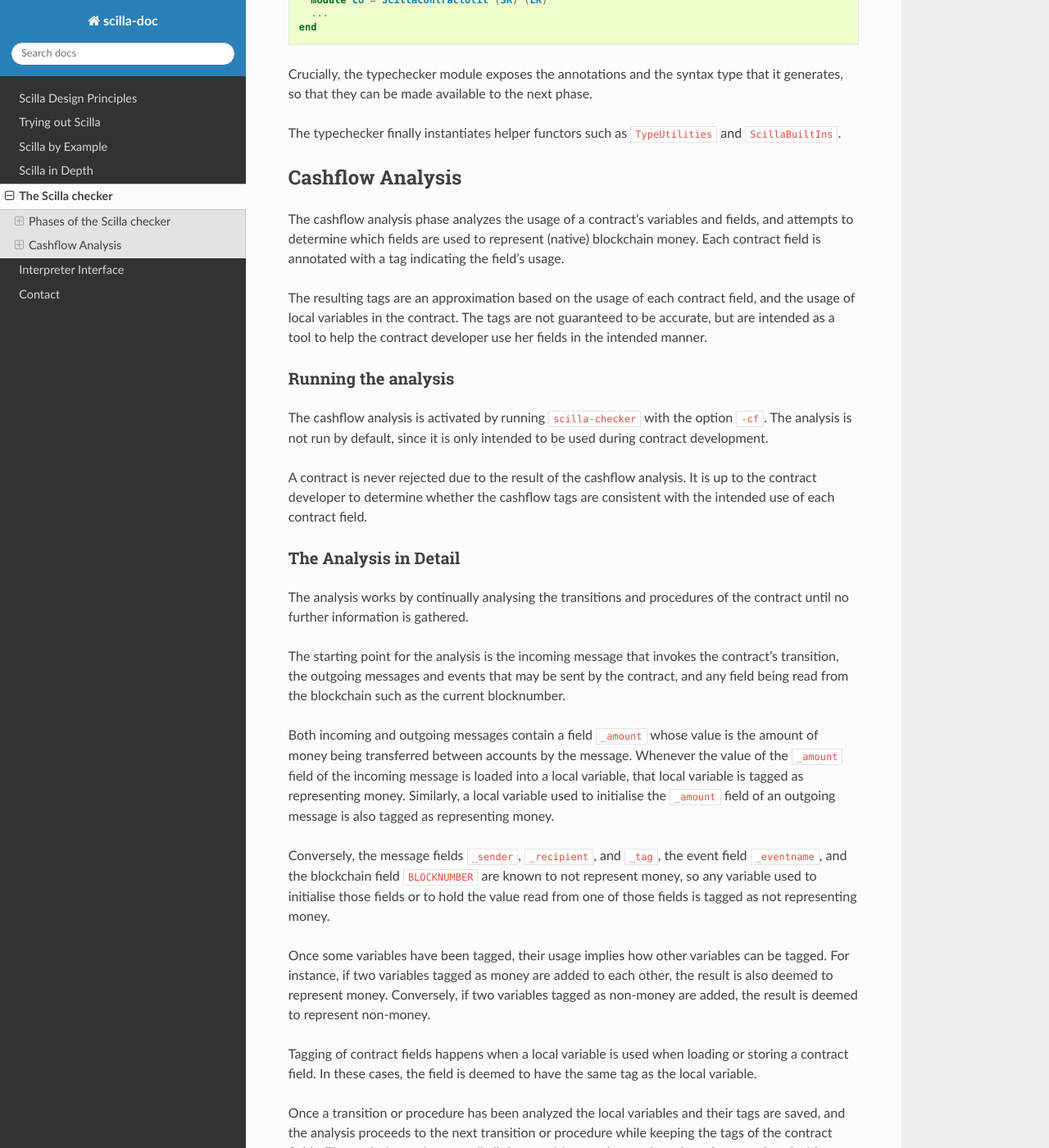
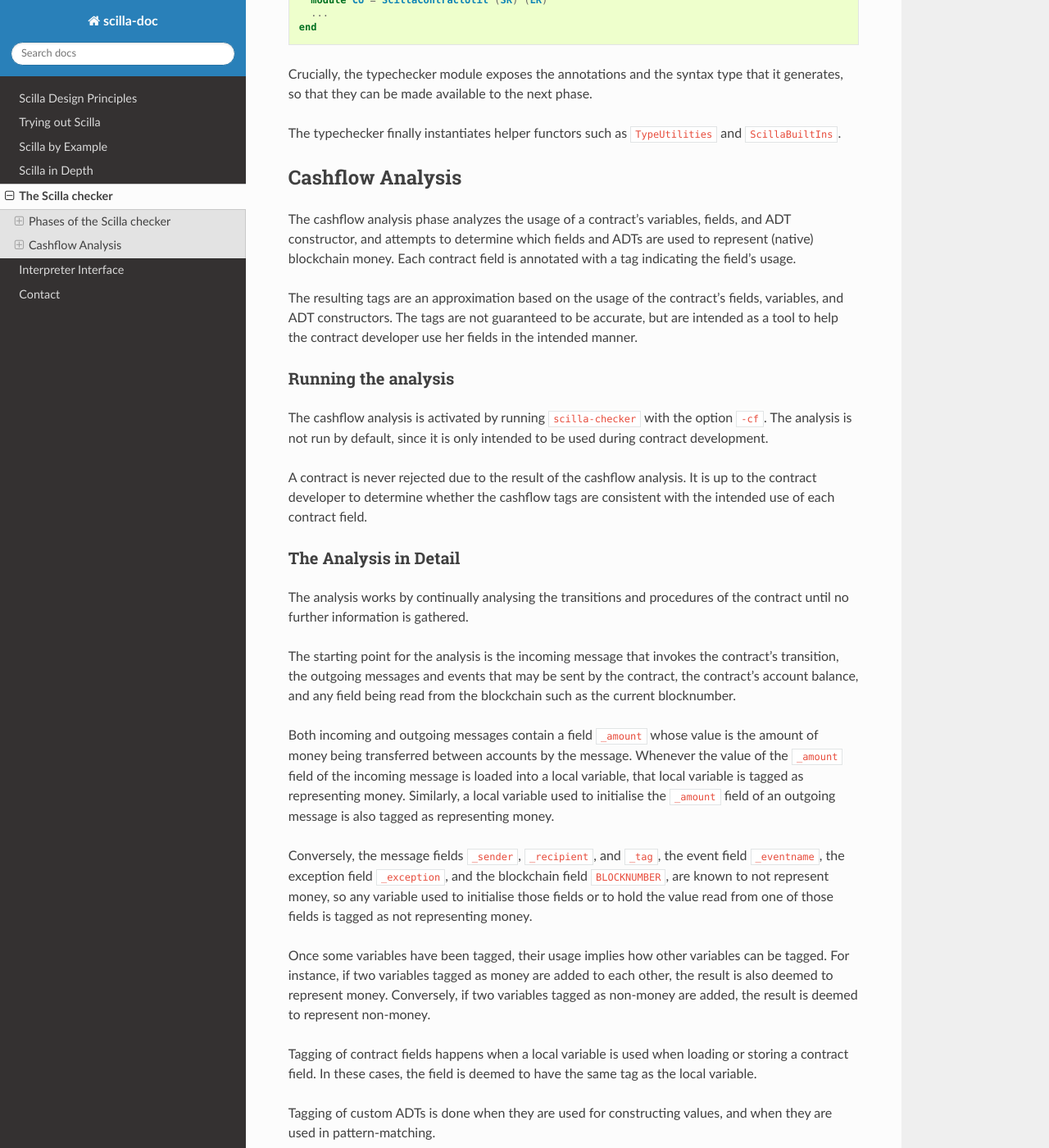
Before and after one commit to Zilliqa/scilla-docs, a Sphinx documentation site: the page built from docs/source/scilla-checker.rst, in a window 1280 px wide and 1400 px high, scrolled down 4522 px. Shown: the whole window at 82% size. Built offline with Sphinx 7.4.7 and the Read the Docs theme 2.0.0, drawn with Linux system fonts in a browser that asks for light colours; some of the changed text lies outside the part shown.

```diff
--- a/docs/source/scilla-checker.rst
+++ b/docs/source/scilla-checker.rst
@@ -37,10 +37,11 @@ annotations to each piece of syntax:
   name (``_eventname``), then their structure (the fields and their types) must
   also be the same.
 
-+ `Cashflow analysis` analyzes the usage of variables and fields, and
-  attempts to determine which fields are used to represent (native)
-  blockchain money. No checks are performed, but expressions,
-  variables and fields are annotated with tags indicating their usage.
++ `Cashflow analysis` analyzes the usage of variables, fields and
+  ADTs, and attempts to determine which fields are used to represent
+  (native) blockchain money. No checks are performed, but expressions,
+  variables, fields and ADTs are annotated with tags indicating their
+  usage.
 
 + `Sanity-checking` performs a number of minor checks, e.g., that all
   parameters to a transition or a procedure have distinct names.
@@ -278,14 +279,15 @@ Cashflow Analysis
 .. _scilla_checker_cashflow:
 
 The cashflow analysis phase analyzes the usage of a contract's
-variables and fields, and attempts to determine which fields are used
-to represent (native) blockchain money. Each contract field is
-annotated with a tag indicating the field's usage.
+variables, fields, and ADT constructor, and attempts to determine
+which fields and ADTs are used to represent (native) blockchain
+money. Each contract field is annotated with a tag indicating the
+field's usage.
 
-The resulting tags are an approximation based on the usage of each
-contract field, and the usage of local variables in the contract. The
-tags are not guaranteed to be accurate, but are intended as a tool to
-help the contract developer use her fields in the intended manner.
+The resulting tags are an approximation based on the usage of the
+contract's fields, variables, and ADT constructors. The tags are not
+guaranteed to be accurate, but are intended as a tool to help the
+contract developer use her fields in the intended manner.
 
 
 Running the analysis
@@ -309,8 +311,9 @@ procedures of the contract until no further information is gathered.
 
 The starting point for the analysis is the incoming message that
 invokes the contract's transition, the outgoing messages and events
-that may be sent by the contract, and any field being read from the
-blockchain such as the current blocknumber.
+that may be sent by the contract, the contract's account balance, and
+any field being read from the blockchain such as the current
+blocknumber.
 
 Both incoming and outgoing messages contain a field ``_amount`` whose
 value is the amount of money being transferred between accounts by the
@@ -321,10 +324,11 @@ the ``_amount`` field of an outgoing message is also tagged as
 representing money.
 
 Conversely, the message fields ``_sender``, ``_recipient``, and
-``_tag``, the event field ``_eventname``, and the blockchain field
-``BLOCKNUMBER`` are known to not represent money, so any variable used
-to initialise those fields or to hold the value read from one of those
-fields is tagged as not representing money.
+``_tag``, the event field ``_eventname``, the exception field
+``_exception``, and the blockchain field ``BLOCKNUMBER``, are known to
+not represent money, so any variable used to initialise those fields
+or to hold the value read from one of those fields is tagged as not
+representing money.
 
 Once some variables have been tagged, their usage implies how other
 variables can be tagged. For instance, if two variables tagged as
@@ -336,10 +340,13 @@ Tagging of contract fields happens when a local variable is used when
 loading or storing a contract field. In these cases, the field is
 deemed to have the same tag as the local variable.
 
-Once a transition or procedure has been analyzed the local variables
-and their tags are saved, and the analysis proceeds to the next
-transition or procedure while keeping the tags of the contract
-fields. The analysis continues until all the transitions and
+Tagging of custom ADTs is done when they are used for constructing
+values, and when they are used in pattern-matching.
+
+Once a transition or procedure has been analyzed, the local variables
+and their tags are saved and the analysis proceeds to the next
+transition or procedure while keeping the tags of the contract fields
+and ADTs. The analysis continues until all the transitions and
 procedures have been analysed without any existing tags having
 changed.
 
@@ -363,26 +370,58 @@ The analysis uses the following set of tags:
   is tagged with `t`. Keys of maps are assumed to always be `Not money`. Using
   a variable as a function parameter does not give rise to a tag.
 
-- `Option t` (where `t` is a tag): The variable represents an option
-  value, which, if it does not have the value ``None``, contains the
-  value ``Some x`` where ``x`` has tag `t`.
-
-- `Pair t1 t2` (where `t1` and `t2` are tags): The variable represents
-  a pair of values with tags `t1` and `t2`, respectively.
+- `T t1 ... tn` (where `T` is an ADT, and `t1 ... tn` are tags): The
+  variable represents a value of an ADT, such as `List` or
+  `Option`. The tags `t1 ... tn` correspond to the tags of each type
+  parameter of the ADT. (See the simple example_ further down.)
 
 - `Inconsistent`: The variable has been used to represent both money
   and not money. Inconsistent usage indicates a bug.
-
-
-Lists and user-defined ADTs are currently not supported.
 
 Library and local functions are only partially supported, since no
 attempt is made to connect the tags of parameters to the tag of the
 result. Built-in functions are fully supported, however.
 
+.. _example:
 
-Example
-*******
+A simple example
+****************
+Consider the following code snippet:
+
+.. code-block:: ocaml
+
+                match p with
+                | Nil =>
+                | Cons x xs =>
+                  msg = { _amount : x ; ...}
+                  ...
+                end
+
+``x`` is used to initialise the ``_amount`` field of a message, so
+``x`` gets tagged with `Money`. Since ``xs`` is the tail of a list of
+which ``x`` is the first element, ``xs`` must be a list of elements
+with the same tag as ``x``. ``xs`` therefore gets tagged with `List
+Money`, corresponding to the fact that the ``List 'A`` type has one
+type parameter.
+
+Similarly, ``p`` is matched against the patterns ``Nil`` and ``Cons x
+xs``. ``Nil`` is a list, but since the list is empty we don't know
+anything about the contents of the list, and so the ``Nil`` pattern
+corresponds to the tag `List (No information)`. ``Cons x xs`` is also
+a list, but this time we do know something about the contents, namely
+that the first element ``x`` is tagged with `Money`, and the tail of
+the list is tagged with `List Money`. Consequently, ``Cons x xs``
+corresponds to `List Money`.
+
+Unifying the two tags `List (No information)` and `List Money` gives
+the tag `List Money`, so ``p`` gets tagged with `List Money`.
+
+
+TODO: ADT constructor tagging
+
+
+A more elaborate example
+************************
 
 As an example, consider a crowdfunding contract written in Scilla. Such a
 contract may declare the following immutable parameters and mutable fields:
```
